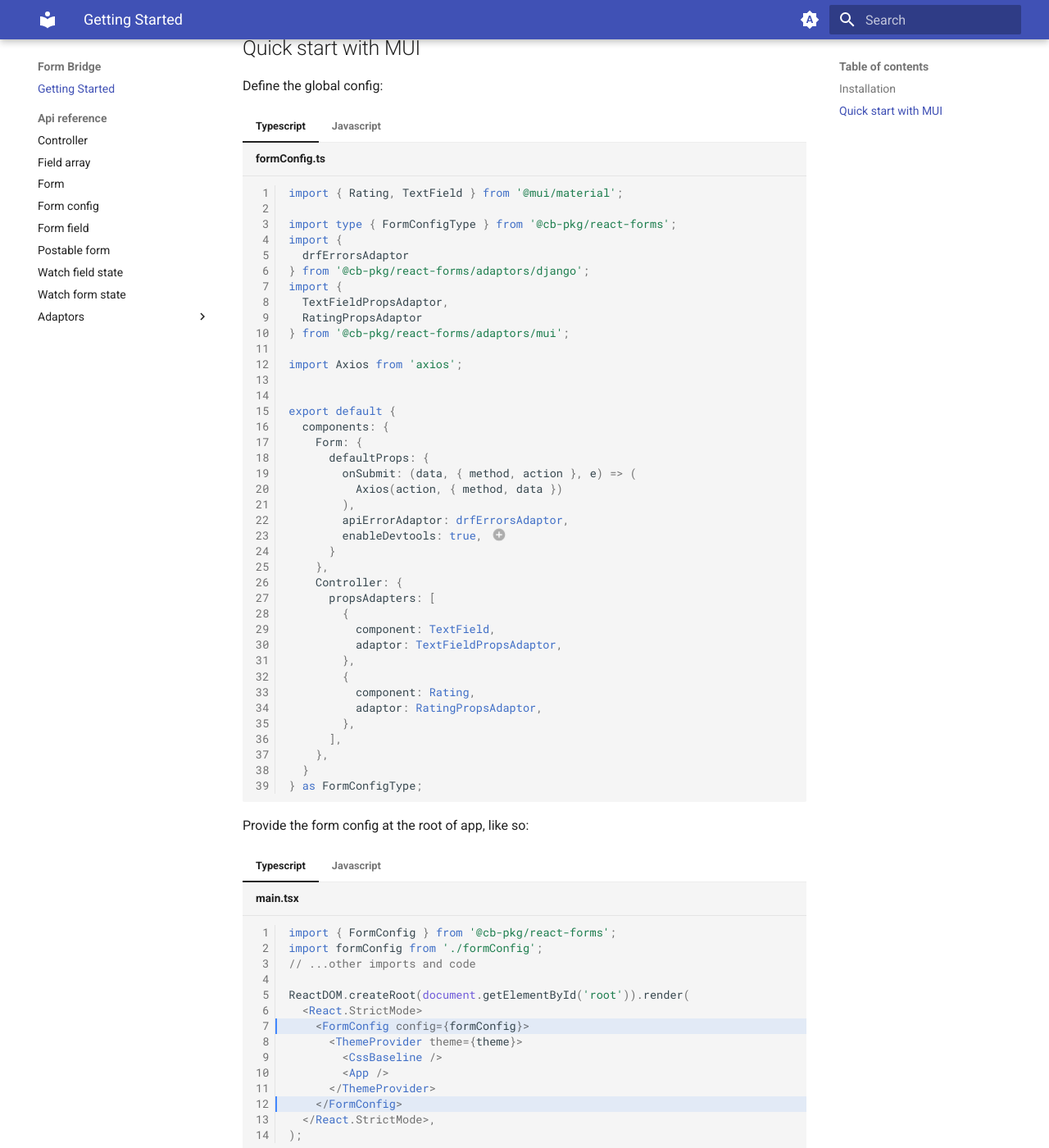
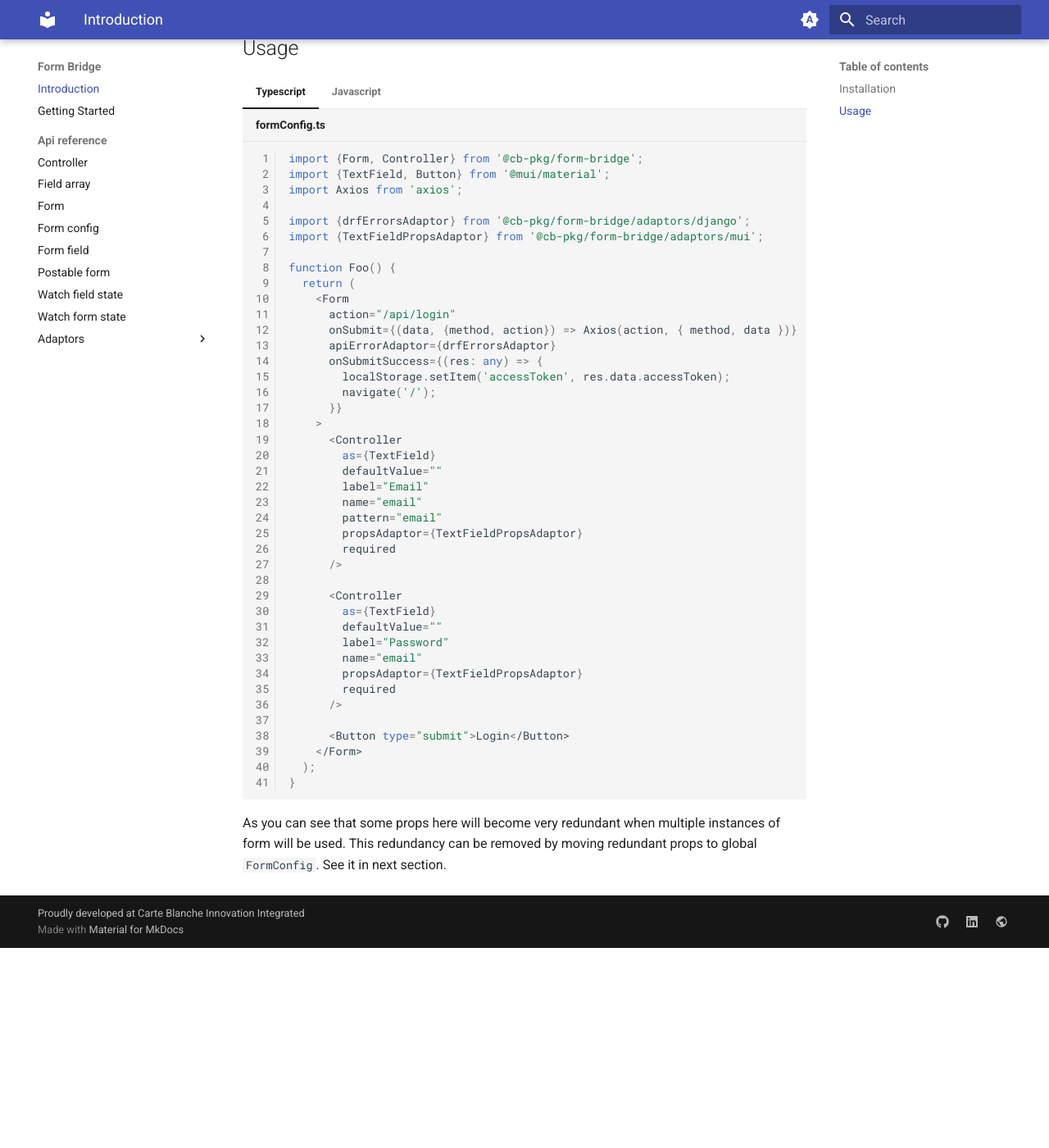
Before and after one commit to open-cb/form-bridge, an MkDocs documentation site: the page built from docs/index.md, in a window 1280 px wide and 1400 px high, scrolled down 547 px. Shown: the whole window at 82% size. Built offline with MkDocs 1.6.1 and Material for MkDocs 9.7.7, drawn with Linux system fonts in a browser that asks for light colours; after the commit the page ends 1703 px from its top, so only the background shows below that; some of the changed text lies outside the part shown.

Commit message:
update docs

````diff
--- /dev/null
+++ b/docs/getting_started.md
@@ -0,0 +1,222 @@
+# Getting Started
+
+All the redundant props in a form can be moved to global config to make final usage as simple as possible.
+Here we extracted form submission logic, api errors adaptor from `Form` to this global config.
+Also, we can specify `Controller` propsAdaptors for different components at global config level.
+
+=== "Typescript"
+
+    ``` ts title="formConfig.ts"
+    import { Rating, TextField } from '@mui/material';
+
+    import type { FormConfigType } from '@cb-pkg/react-forms';
+    import {
+      drfErrorsAdaptor
+    } from '@cb-pkg/react-forms/adaptors/django';
+    import {
+      TextFieldPropsAdaptor,
+      RatingPropsAdaptor
+    } from '@cb-pkg/react-forms/adaptors/mui';
+
+    import Axios from 'axios';
+
+
+    export default {
+      components: {
+        Form: {
+          defaultProps: {
+            onSubmit: (data, { method, action }, e) => (
+              Axios(action, { method, data })
+            ),
+            apiErrorAdaptor: drfErrorsAdaptor,
+            enableDevtools: true, // (1)!
+          }
+        },
+        Controller: {
+          propsAdapters: [
+            {
+              component: TextField,
+              adaptor: TextFieldPropsAdaptor,
+            },
+            {
+              component: Rating,
+              adaptor: RatingPropsAdaptor,
+            },
+          ],
+        },
+      }
+    } as FormConfigType;
+    ```
+
+    1. If you wan to enable devtools for all the forms. It also requires `@hookform/devtools` to be installed.
+
+=== "Javascript"
+
+    ``` js title="formConfig.js"
+    import { Rating, TextField } from '@mui/material';
+
+    import {
+      drfErrorsAdaptor
+    } from '@cb-pkg/react-forms/adaptors/django';
+    import {
+      TextFieldPropsAdaptor,
+      RatingPropsAdaptor
+    } from '@cb-pkg/react-forms/adaptors/mui';
+
+    import Axios from 'axios';
+
+
+    export default {
+      components: {
+        Form: {
+          defaultProps: {
+            onSubmit: (data, { method, action }, e) => (
+              Axios(action, { method, data })
+            ),
+            apiErrorAdaptor: drfErrorsAdaptor,
+            enableDevtools: true, // (1)!
+          }
+        },
+        Controller: {
+          propsAdapters: [
+            {
+              component: TextField,
+              adaptor: TextFieldPropsAdaptor,
+            },
+            {
+              component: Rating,
+              adaptor: RatingPropsAdaptor,
+            },
+          ],
+        },
+      }
+    };
+    ```
+
+    1. If you wan to enable devtools for all the forms. It also requires `@hookform/devtools` to be installed.
+
+Now we need to provide the form config at the root of app so it can be accessed anywhere is the application.
+
+=== "Typescript"
+
+    ``` jsx title="main.tsx" hl_lines="7 12"
+    import { FormConfig } from '@cb-pkg/react-forms';
+    import formConfig from './formConfig';
+    // ...other imports and code
+
+    ReactDOM.createRoot(document.getElementById('root')).render(
+      <React.StrictMode>
+        <FormConfig config={formConfig}>
+          <ThemeProvider theme={theme}>
+            <CssBaseline />
+            <App />
+          </ThemeProvider>
+        </FormConfig>
+      </React.StrictMode>,
+    );
+    ```
+
+=== "Javascript"
+
+    ``` jsx title="main.jsx" hl_lines="7 12"
+    import { FormConfig } from '@cb-pkg/react-forms';
+    import formConfig from './formConfig';
+    // ...other imports and code
+
+    ReactDOM.createRoot(document.getElementById('root')).render(
+      <React.StrictMode>
+        <FormConfig config={formConfig}>
+          <ThemeProvider theme={theme}>
+            <CssBaseline />
+            <App />
+          </ThemeProvider>
+        </FormConfig>
+      </React.StrictMode>,
+    );
+    ```
+
+Finally, we can use `Form` component and witness the magic happening.
+
+=== "Typescript"
+
+    ``` jsx title="Login.tsx"
+    import React from 'react';
+    import { Controller, Form } from '@cb-pkg/react-forms';
+    import { Button, TextField } from '@mui/material';
+    import { useNavigate } from 'react-router-dom';
+
+    export default function Login() {
+      const navigate = useNavigate();
+
+      return (
+        <Form
+          action="/api/login"
+          onSubmitSuccess={(res: any) => {
+            localStorage.setItem('accessToken', res.data.accessToken);
+            navigate('/');
+          }}
+        >
+          <Controller
+            as={TextField}
+            name='email'
+            label='Email'
+            pattern='email'
+            required
+          />
+
+          <Controller
+            as={TextField}
+            name='password'
+            label='Password'
+            required
+          />
+
+          <Button type='submit' variant='contained'>
+            Login
+          </Button>
+        </Form>
+      );
+    }
+    ```
+
+=== "Javascript"
+
+    ``` jsx title="Login.jsx"
+    import React from 'react';
+    import { Controller, Form } from '@cb-pkg/react-forms';
+    import { Button, TextField } from '@mui/material';
+    import { useNavigate } from 'react-router-dom';
+
+    export default function Login() {
+      const navigate = useNavigate();
+
+      return (
+        <Form
+          action="/api/login"
+          onSubmitSuccess={(res) => {
+            localStorage.setItem('accessToken', res.data.accessToken);
+            navigate('/');
+          }}
+        >
+          <Controller
+            as={TextField}
+            name='email'
+            label='Email'
+            pattern='email'
+            required
+          />
+
+          <Controller
+            as={TextField}
+            name='password'
+            label='Password'
+            required
+          />
+
+          <Button type='submit' variant='contained'>
+            Login
+          </Button>
+        </Form>
+      );
+    }
+    ```
--- a/docs/index.md
+++ b/docs/index.md
@@ -1,4 +1,4 @@
-# Getting Started
+# Introduction
 
 ## Installation
 
@@ -20,157 +20,24 @@
 npm install @hookform/devtools --save-dev
 ```
 
-## Quick start with MUI
-
-Define the global config:
+## Usage
 
 === "Typescript"
 
     ``` ts title="formConfig.ts"
-    import { Rating, TextField } from '@mui/material';
-
-    import type { FormConfigType } from '@cb-pkg/react-forms';
-    import {
-      drfErrorsAdaptor
-    } from '@cb-pkg/react-forms/adaptors/django';
-    import {
-      TextFieldPropsAdaptor,
-      RatingPropsAdaptor
-    } from '@cb-pkg/react-forms/adaptors/mui';
-
+    import {Form, Controller} from '@cb-pkg/form-bridge';
+    import {TextField, Button} from '@mui/material';
     import Axios from 'axios';
 
+    import {drfErrorsAdaptor} from '@cb-pkg/form-bridge/adaptors/django';
+    import {TextFieldPropsAdaptor} from '@cb-pkg/form-bridge/adaptors/mui';
 
-    export default {
-      components: {
-        Form: {
-          defaultProps: {
-            onSubmit: (data, { method, action }, e) => (
-              Axios(action, { method, data })
-            ),
-            apiErrorAdaptor: drfErrorsAdaptor,
-            enableDevtools: true, // (1)!
-          }
-        },
-        Controller: {
-          propsAdapters: [
-            {
-              component: TextField,
-              adaptor: TextFieldPropsAdaptor,
-            },
-            {
-              component: Rating,
-              adaptor: RatingPropsAdaptor,
-            },
-          ],
-        },
-      }
-    } as FormConfigType;
-    ```
-
-    1. If you wan to enable devtools for all the forms. It also requires `@hookform/devtools` to be installed.
-
-=== "Javascript"
-
-    ``` js title="formConfig.js"
-    import { Rating, TextField } from '@mui/material';
-
-    import {
-      drfErrorsAdaptor
-    } from '@cb-pkg/react-forms/adaptors/django';
-    import {
-      TextFieldPropsAdaptor,
-      RatingPropsAdaptor
-    } from '@cb-pkg/react-forms/adaptors/mui';
-
-    import Axios from 'axios';
-
-
-    export default {
-      components: {
-        Form: {
-          defaultProps: {
-            onSubmit: (data, { method, action }, e) => (
-              Axios(action, { method, data })
-            ),
-            apiErrorAdaptor: drfErrorsAdaptor,
-            enableDevtools: true, // (1)!
-          }
-        },
-        Controller: {
-          propsAdapters: [
-            {
-              component: TextField,
-              adaptor: TextFieldPropsAdaptor,
-            },
-            {
-              component: Rating,
-              adaptor: RatingPropsAdaptor,
-            },
-          ],
-        },
-      }
-    };
-    ```
-
-    1. If you wan to enable devtools for all the forms. It also requires `@hookform/devtools` to be installed.
-
-Provide the form config at the root of app, like so:
-
-=== "Typescript"
-
-    ``` jsx title="main.tsx" hl_lines="7 12"
-    import { FormConfig } from '@cb-pkg/react-forms';
-    import formConfig from './formConfig';
-    // ...other imports and code
-
-    ReactDOM.createRoot(document.getElementById('root')).render(
-      <React.StrictMode>
-        <FormConfig config={formConfig}>
-          <ThemeProvider theme={theme}>
-            <CssBaseline />
-            <App />
-          </ThemeProvider>
-        </FormConfig>
-      </React.StrictMode>,
-    );
-    ```
-
-=== "Javascript"
-
-    ``` jsx title="main.jsx" hl_lines="7 12"
-    import { FormConfig } from '@cb-pkg/react-forms';
-    import formConfig from './formConfig';
-    // ...other imports and code
-
-    ReactDOM.createRoot(document.getElementById('root')).render(
-      <React.StrictMode>
-        <FormConfig config={formConfig}>
-          <ThemeProvider theme={theme}>
-            <CssBaseline />
-            <App />
-          </ThemeProvider>
-        </FormConfig>
-      </React.StrictMode>,
-    );
-    ```
-
-Finally, use it in your component, for example let build a login component here:
-
-=== "Typescript"
-
-    ``` jsx title="Login.tsx"
-    import React from 'react';
-    import { Controller, Form } from '@cb-pkg/react-forms';
-    import { Button, TextField } from '@mui/material';
-    import { useNavigate } from 'react-router-dom';
-
-    export default function Login() {
-      const navigate = useNavigate();
-
+    function Foo() {
       return (
         <Form
           action="/api/login"
+          onSubmit={(data, {method, action}) => Axios(action, { method, data })}
+          apiErrorAdaptor={drfErrorsAdaptor}
           onSubmitSuccess={(res: any) => {
             localStorage.setItem('accessToken', res.data.accessToken);
             navigate('/');
@@ -178,22 +45,24 @@
         >
           <Controller
             as={TextField}
-            name='email'
-            label='Email'
-            pattern='email'
+            defaultValue=""
+            label="Email"
+            name="email"
+            pattern="email"
+            propsAdaptor={TextFieldPropsAdaptor}
             required
           />
 
           <Controller
             as={TextField}
-            name='password'
-            label='Password'
+            defaultValue=""
+            label="Password"
+            name="email"
+            propsAdaptor={TextFieldPropsAdaptor}
             required
           />
 
-          <Button type='submit' variant='contained'>
-            Login
-          </Button>
+          <Button type="submit">Login</Button>
         </Form>
       );
     }
@@ -201,18 +70,20 @@
 
 === "Javascript"
 
-    ``` jsx title="Login.jsx"
-    import React from 'react';
-    import { Controller, Form } from '@cb-pkg/react-forms';
-    import { Button, TextField } from '@mui/material';
-    import { useNavigate } from 'react-router-dom';
+    ``` js title="formConfig.js"
+    import {Form, Controller} from '@cb-pkg/form-bridge';
+    import {TextField, Button} from '@mui/material';
+    import Axios from 'axios';
 
-    export default function Login() {
-      const navigate = useNavigate();
+    import {drfErrorsAdaptor} from '@cb-pkg/form-bridge/adaptors/django';
+    import {TextFieldPropsAdaptor} from '@cb-pkg/form-bridge/adaptors/mui';
 
+    function Foo() {
       return (
         <Form
           action="/api/login"
+          onSubmit={(data, {method, action}) => Axios(action, { method, data })}
+          apiErrorAdaptor={drfErrorsAdaptor}
           onSubmitSuccess={(res) => {
             localStorage.setItem('accessToken', res.data.accessToken);
             navigate('/');
@@ -220,23 +91,28 @@
         >
           <Controller
             as={TextField}
-            name='email'
-            label='Email'
-            pattern='email'
+            defaultValue=""
+            label="Email"
+            name="email"
+            pattern="email"
+            propsAdaptor={TextFieldPropsAdaptor}
             required
           />
 
           <Controller
             as={TextField}
-            name='password'
-            label='Password'
+            defaultValue=""
+            label="Password"
+            name="email"
+            propsAdaptor={TextFieldPropsAdaptor}
             required
           />
 
-          <Button type='submit' variant='contained'>
-            Login
-          </Button>
+          <Button type="submit">Login</Button>
         </Form>
       );
-    }
+
     ```
+
+As you can see that some props here will become very redundant when multiple instances of form will be used.
+This redundancy can be removed by moving redundant props to global `FormConfig`. See it in next section.
````
Also changed, not shown: README.md (+28 -19 lines).
